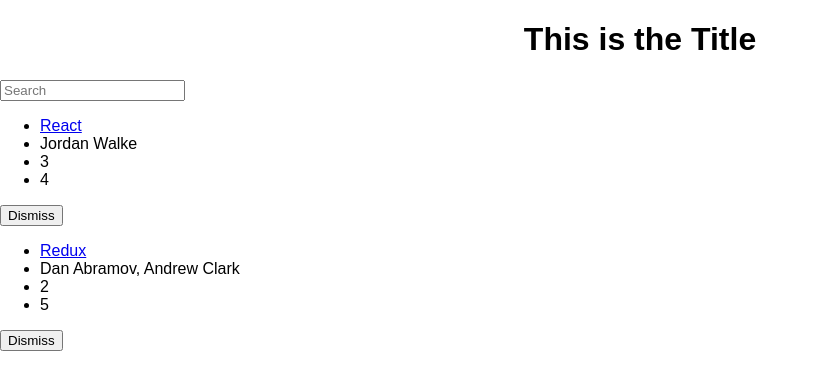
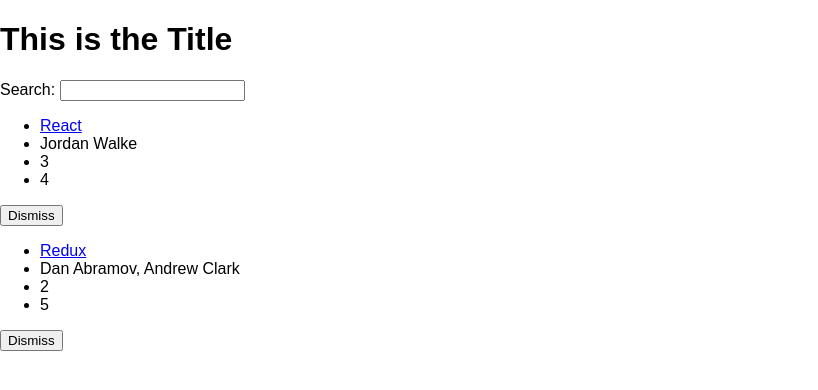
Before and after one commit to aelxemyr/hackernews, a React (Create React App) app: page / in a window 1280 px wide. Shown: the top 390 px of the page, without its empty margins (0-818 px from the left). Built offline with nearby package versions, Linux system fonts and the light colour scheme.

Commit message:
Factor out Search and Table components.

```diff
--- a/src/App.js
+++ b/src/App.js
@@ -39,10 +39,51 @@
   onSearchChange = event =>
     this.setState({ searchTerm: event.target.value });
 
+  render() {
+    const { header, searchTerm, list } = this.state;
+
+    return (
+      <div className="App">
+        <h1>{header}</h1>
+        <Search
+          value={searchTerm}
+          onChange={this.onSearchChange}
+        >
+          Search:
+        </Search>
+        <Table
+          list={list}
+          pattern={searchTerm}
+          onDismiss={this.onDismiss}
+        />
+      </div>
+    );
+  }
+}
+
+class Search extends Component {
+  render() {
+    const { value, onChange, children } = this.props;
+    return (
+      <form>
+        {children} <input
+          type="text"
+          value={value}
+          onChange={onChange}
+        />
+      </form>
+    );
+  }
+}
+
+class Table extends Component {
+
   isSearched = searchTerm => item =>
     item.title.toLowerCase().includes(searchTerm.toLowerCase());
 
   render() {
+    const { list, pattern, onDismiss } = this.props;
+
     const listItem = item => (
       <div>
         <li>
@@ -55,32 +96,22 @@
     );
 
     return (
-      <div className="App">
-        <h1 style={{ textAlign: 'center' }}>{this.state.header}</h1>
-        <form>
-          <input
-            type="text"
-            placeholder="Search"
-            onChange={this.onSearchChange}
-          />
-        </form>
-        {this.state.list.filter(
-          this.isSearched(this.state.searchTerm)
-        ).map(item => (
+      <div>
+        {list.filter(this.isSearched(pattern)).map(item =>
           <div>
             <ul key={item.objectID}>
               {listItem(item)}
             </ul>
             <button
-              onClick={() => this.onDismiss(item.objectID)}
+              onClick={() => onDismiss(item.objectID)}
               type="button"
             >
               Dismiss
             </button>
           </div>
-        ))}
+        )}
       </div>
-    );
+    )
   }
 }
 
```
